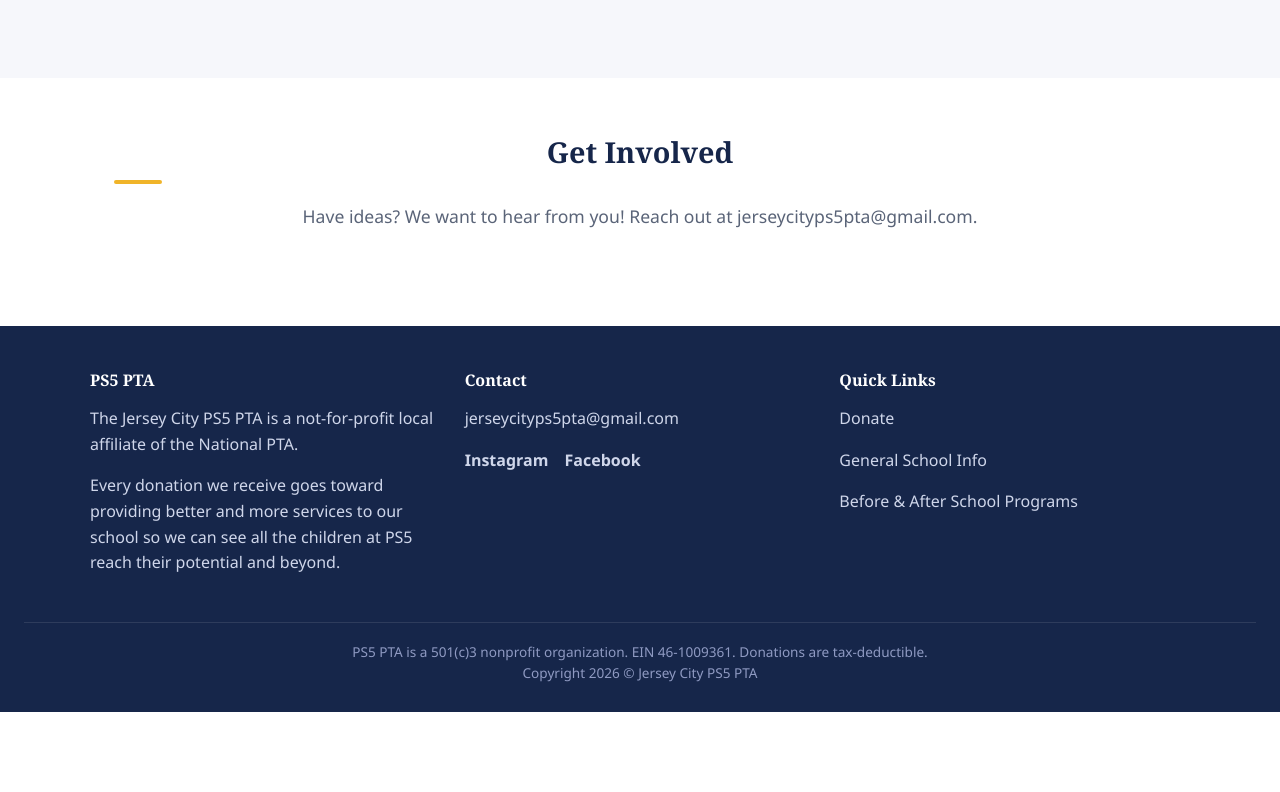
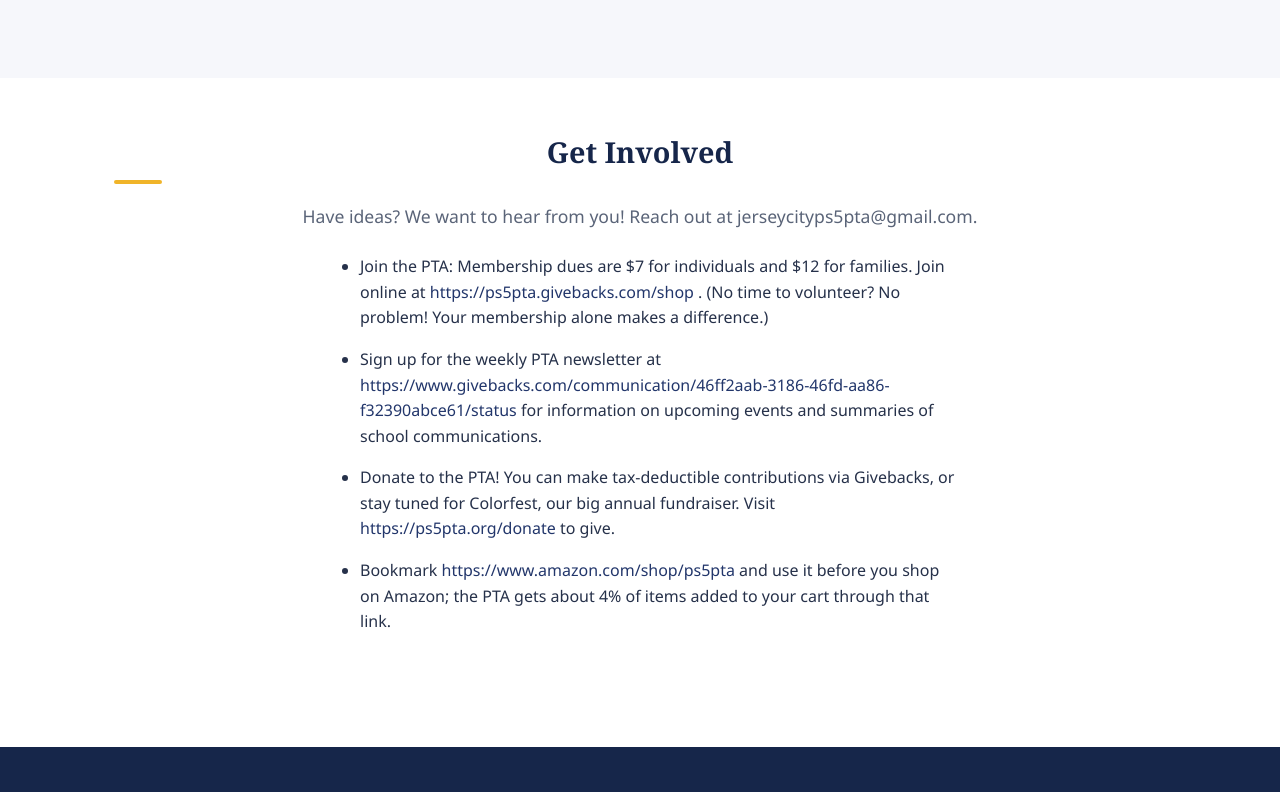
Before and after one commit to ps5pta/ps5pta.github.io, a SvelteKit app: page /clubs-initiatives in a window 1280 px wide. Shown: the part 4103-4895 px from the top of the page. Before the commit the page ends 4815 px from the top, so only its background shows below. Built offline with nearby package versions, Linux system fonts and the light colour scheme.

Commit message:
Add Get Involved links, drop generic Amazon affiliate card
Clubs page now lists membership dues, newsletter signup, donate, and
the Amazon storefront under Get Involved. Fundraising & Events keeps
only the curated storefront link, not the generic Amazon click-through.

```diff
--- a/src/lib/server/fallback/Clubs.json
+++ b/src/lib/server/fallback/Clubs.json
@@ -5,5 +5,9 @@
   "intro.contactNote": "Want to get involved? Email us at jerseycityps5pta@gmail.com.",
 
   "getInvolved.heading": "Get Involved",
-  "getInvolved.body": "Have ideas? We want to hear from you! Reach out at jerseycityps5pta@gmail.com."
+  "getInvolved.body": "Have ideas? We want to hear from you! Reach out at jerseycityps5pta@gmail.com.",
+  "getInvolved.item[0]": "Join the PTA: Membership dues are $7 for individuals and $12 for families. Join online at https://ps5pta.givebacks.com/shop . (No time to volunteer? No problem! Your membership alone makes a difference.)",
+  "getInvolved.item[1]": "Sign up for the weekly PTA newsletter at https://www.givebacks.com/communication/46ff2aab-3186-46fd-aa86-f32390abce61/status for information on upcoming events and summaries of school communications.",
+  "getInvolved.item[2]": "Donate to the PTA! You can make tax-deductible contributions via Givebacks, or stay tuned for Colorfest, our big annual fundraiser. Visit https://ps5pta.org/donate to give.",
+  "getInvolved.item[3]": "Bookmark https://www.amazon.com/shop/ps5pta and use it before you shop on Amazon; the PTA gets about 4% of items added to your cart through that link."
 }
--- a/src/lib/server/fallback/FundraisingPartners.json
+++ b/src/lib/server/fallback/FundraisingPartners.json
@@ -1,14 +1,8 @@
 [
-  {
-    "heading": "Amazon",
-    "text": "Click through to Amazon via our link before checking out. The PTA receives a percentage of your purchase at no extra expense to you.",
-    "href": "https://www.amazon.com/?tag=ps5pta-20",
-    "button": "Shop Amazon →"
-  },
   {
     "heading": "PS5 PTA Amazon Storefront",
     "text": "Browse our curated Amazon Storefront for classroom wishlist items and PTA-picked products — an easy way to see exactly what we need, rather than just shopping generally.",
-    "href": "https://amzn.to/4hBft87",
+    "href": "https://www.amazon.com/shop/ps5pta",
     "button": "Visit Our Storefront →"
   },
   {
--- a/src/routes/clubs-initiatives/+page.svelte
+++ b/src/routes/clubs-initiatives/+page.svelte
@@ -2,11 +2,12 @@
 	import Hero from '$lib/components/Hero.svelte';
 	import Card from '$lib/components/Card.svelte';
 	import RichText from '$lib/components/RichText.svelte';
-	import { groupBySection, resolveImagePath } from '$lib/content-utils.js';
+	import { groupBySection, resolveImagePath, pluckList } from '$lib/content-utils.js';
 
 	let { data } = $props();
 	let c = $derived(data.content);
 	let sections = $derived(groupBySection(data.cards));
+	let getInvolvedItems = $derived(pluckList(c, 'getInvolved.item'));
 </script>
 
 <svelte:head>
@@ -52,5 +53,12 @@
 	<div class="container">
 		<h2>{c['getInvolved.heading']}</h2>
 		<p class="lead" style="margin:0 auto;">{c['getInvolved.body']}</p>
+		{#if getInvolvedItems.length > 0}
+			<ul style="text-align:left; max-width:640px; margin:24px auto 0;">
+				{#each getInvolvedItems as item}
+					<li style="margin-bottom:12px;"><RichText text={item} /></li>
+				{/each}
+			</ul>
+		{/if}
 	</div>
 </section>
```
